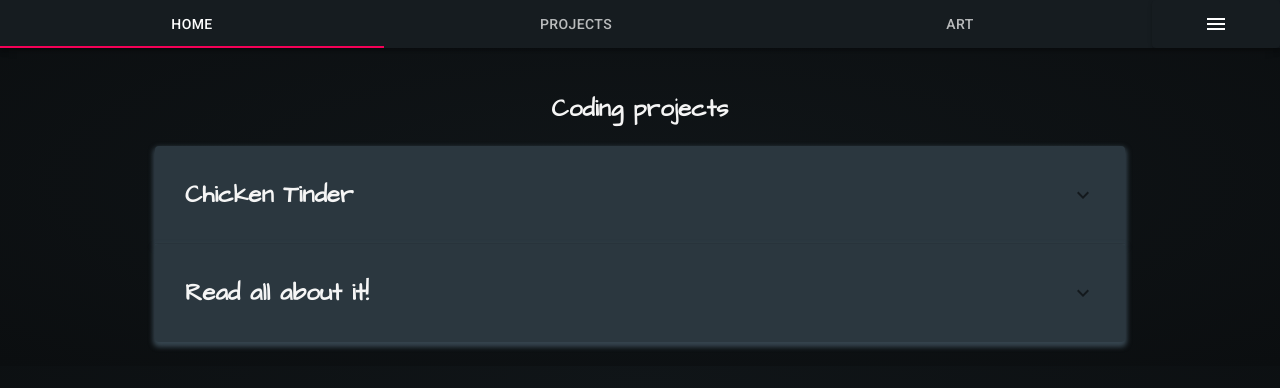
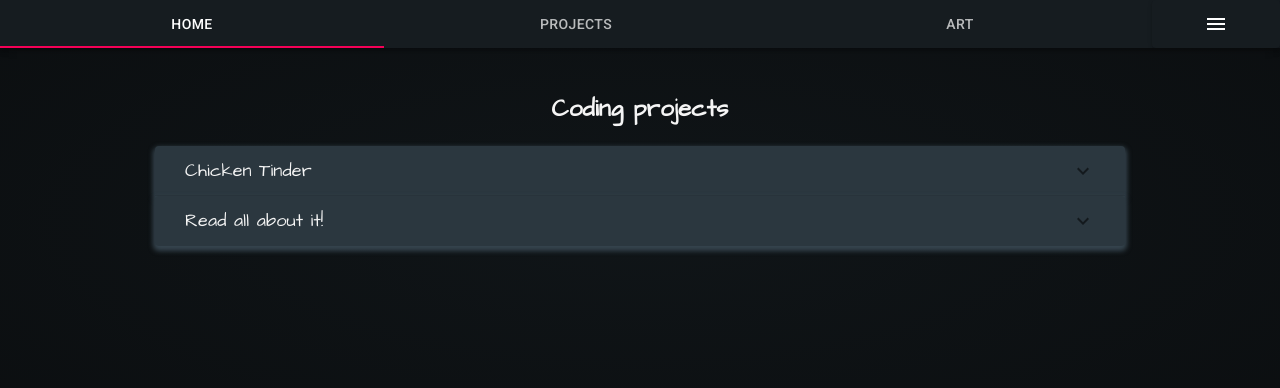
Before and after one commit to BitterBlue22/porftfolio-site, a React (Create React App) app in the folder portfolio-site/: page /projects in a window 1280 px wide. Shown: the top 388 px of the page. Built offline with nearby package versions, Linux system fonts and the light colour scheme; a web font is replaced by a local one.

Commit message:
updates font

```diff
--- a/portfolio-site/src/components/re-useable/Accordion.jsx
+++ b/portfolio-site/src/components/re-useable/Accordion.jsx
@@ -69,7 +69,7 @@ export default function StyledComponents() {
           aria-controls="panel2a-content"
           id="panel2a-header"
         >
-          <h2>Chicken Tinder</h2>
+          <span className="projects">Chicken Tinder</span>
         </StyledExpansionPanelSummary>
         <StyledExpansionPanelDetails>
           <StyledTypography>
@@ -134,7 +134,7 @@ export default function StyledComponents() {
           aria-controls="panel2a-content"
           id="panel2a-header"
         >
-          <h2>Read all about it!</h2>
+          <span className="projects">Read all about it!</span>
         </StyledExpansionPanelSummary>
         <StyledExpansionPanelDetails>
           <StyledTypography>
```
